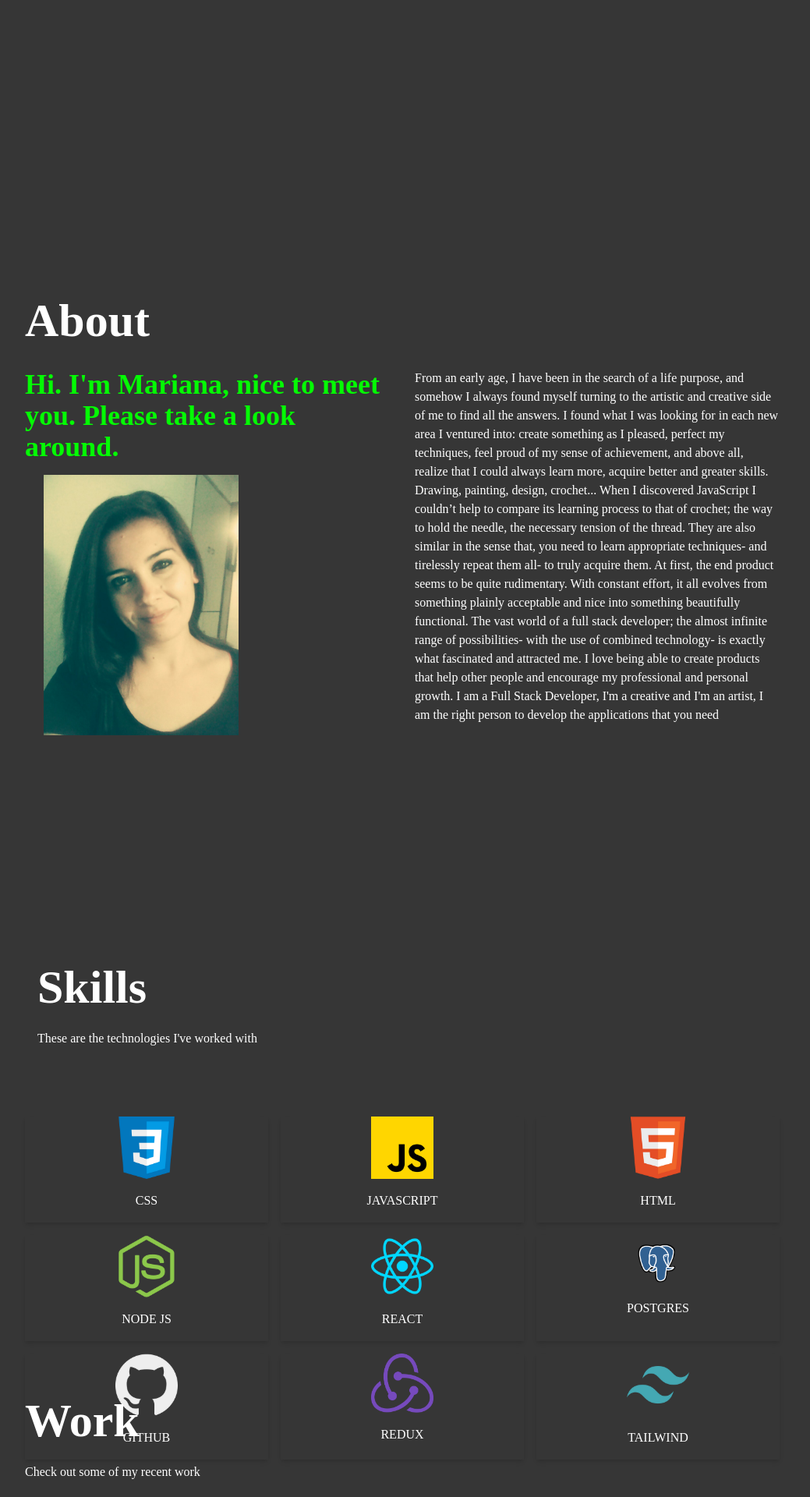
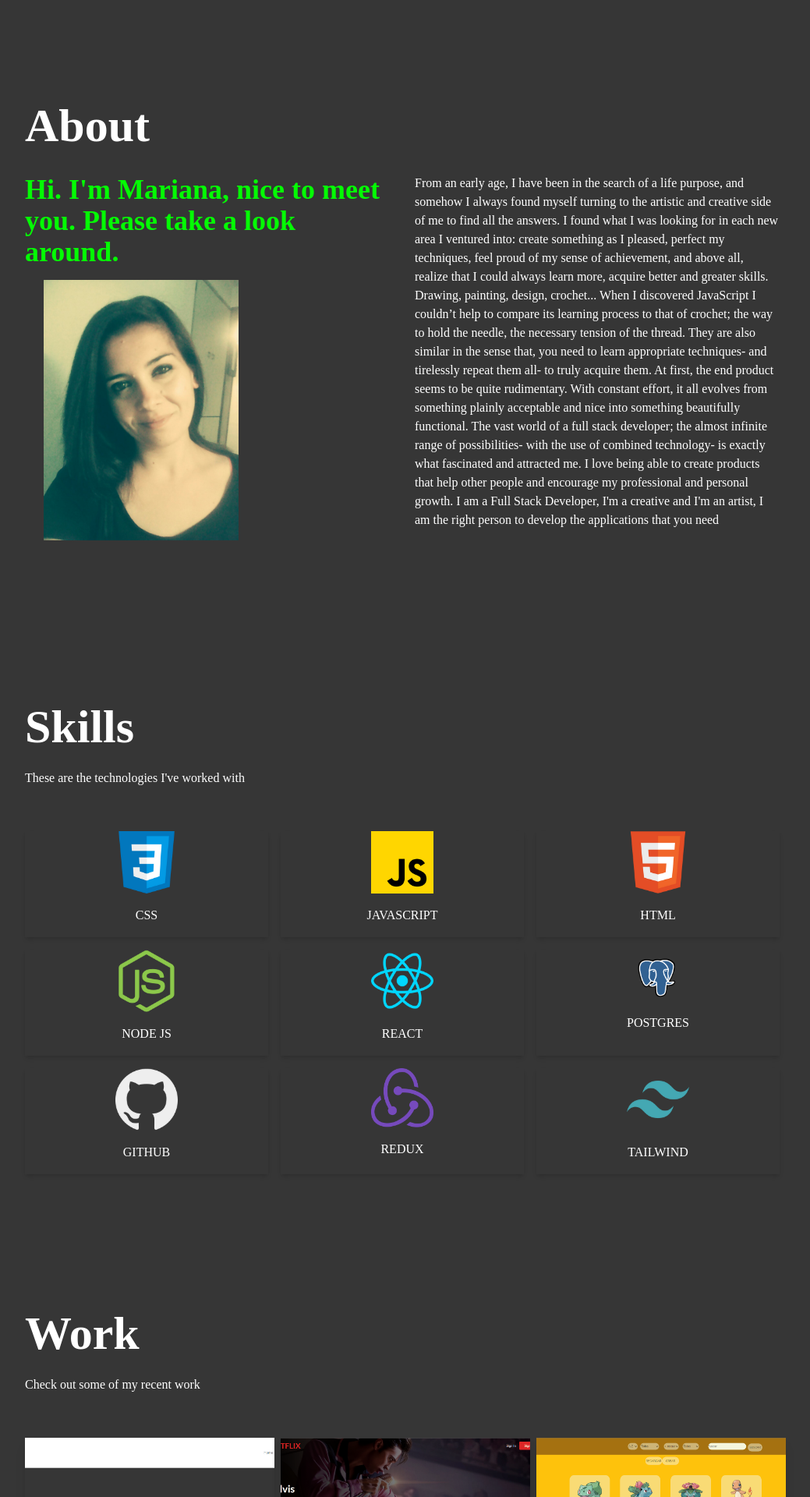
Before and after one commit to MarianaStocco/portfolio-mariana, a React (Create React App) app: page / in a window 1280 px wide. Shown: the part 780-2700 px from the top of the page at 78% size, without its empty margins (124-1163 px from the left). Built offline with nearby package versions, Linux system fonts and the light colour scheme.

Commit message:
control form

```diff
--- a/src/components/About.jsx
+++ b/src/components/About.jsx
@@ -6,7 +6,7 @@ export const About = () => {
         <div name='about' className='w-full h-screen bg-[#363636] text-white'>
           <div className='flex flex-col justify-center items-center w-full h-full'>
             <div className='max-w-[1000px] w-full grid grid-cols-2 gap-8'>
-              <div className='sm:text-left pb-8 ssm:pt-[500px] pl-4'>
+              <div className='sm:text-left pb-8 pl-4'>
                 <p className='text-6xl font-bold inline'>
                   About
                 </p>
--- a/src/components/Contact.jsx
+++ b/src/components/Contact.jsx
@@ -8,9 +8,9 @@ export const Contact = () => {
                     <p className='text-6xl font-bold inline text-white'>Contact</p>
                     <p className='text-gray-300 py-4'>Submit the form below or shoot me an email - mariana.stocco@outlook.com</p>
                 </div>
-                <input className='bg-[#dee3f3] p-2' type="text" placeholder='Name' name='name' />
-                <input className='my-4 p-2 bg-[#dee3f3]' type="email" placeholder='Email' name='email' />
-                <textarea className='bg-[#dee3f3] p-2' name="message" rows="10" placeholder='Message'></textarea>
+                <input required className='bg-[#dee3f3] p-2' type="text" placeholder='Name' name='name' />
+                <input required className='my-4 p-2 bg-[#dee3f3]' type="email" placeholder='Email' name='email' />
+                <textarea required minLength={10}className='bg-[#dee3f3] p-2' name="message" rows="10" placeholder='Message'></textarea>
                 <button className='text-white border-2 hover:bg-[#04fb04] hover:border-[#04fb04] hover:text-black px-4 py-3 my-8 mx-auto flex items-center'>Let's Collaborate</button>
             </form>
         </div>
--- a/src/components/Home.jsx
+++ b/src/components/Home.jsx
@@ -7,7 +7,7 @@ export const Home = () => {
     <div name='home' className='w-full h-screen bg-[#363636]'>
 
       {/* Container */}
-      <div className='max-w-[1000px] mx-auto px-8 pt-200px flex flex-col justify-center h-full'>
+      <div className='max-w-[1000px] mx-auto px-8 flex flex-col justify-center h-full'>
         <p className='text-[#04fb04] px-1 font-bold text-2xl'>Hi, my name is</p>
         <h1 className='text-4xl sm:text-7xl font-bold text-white'>
           Mariana Stocco
--- a/src/components/Skills.jsx
+++ b/src/components/Skills.jsx
@@ -13,7 +13,7 @@ export const Skills = () => {
   return (
     <div name='skills' className='w-full md:h-screen  bg-[#363636] text-white'>
         <div className='max-w-[1000px] mx-auto p-4 flex flex-col justify-center w-full h-full'>
-            <div  className='sm:text-left pb-8 ssm:pt-[700px] pl-4'>
+            <div>
                 <p className='text-6xl font-bold inline'>Skills</p>
                 <p className='py-6'>These are the technologies I've worked with</p>
             </div>
--- a/src/components/Work.jsx
+++ b/src/components/Work.jsx
@@ -8,7 +8,7 @@ export const Work = () => {
     return (
         <div name='work' className='w-full md:h-screen text-white bg-[#363636]'>
             <div className='max-w-[1000px] mx-auto p-4 flex flex-col justify-center w-full h-full'>
-                <div className='pb-2 ssm:pt-[200px]'>
+                <div className='pb-8'>
                     <p className='text-6xl font-bold inline  text-white'>
                         Work
                     </p>
```
